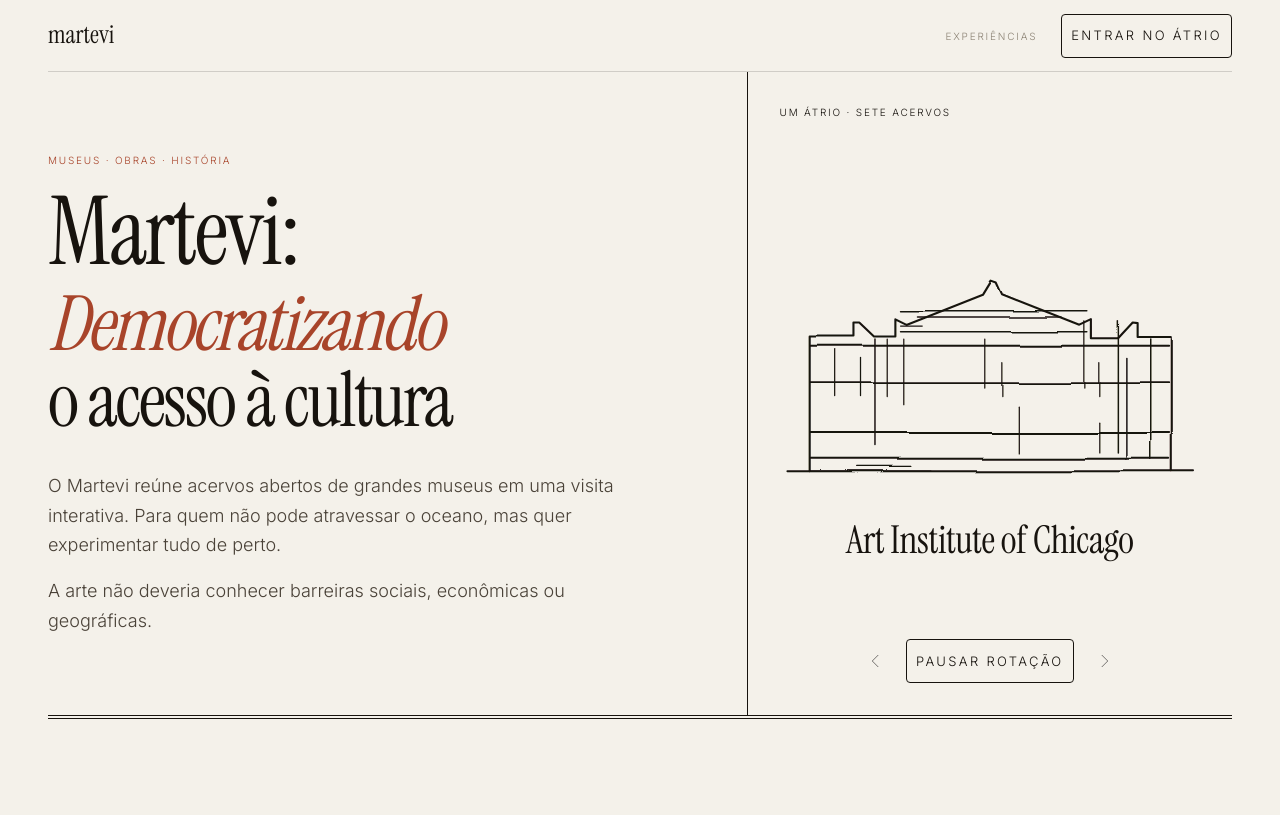
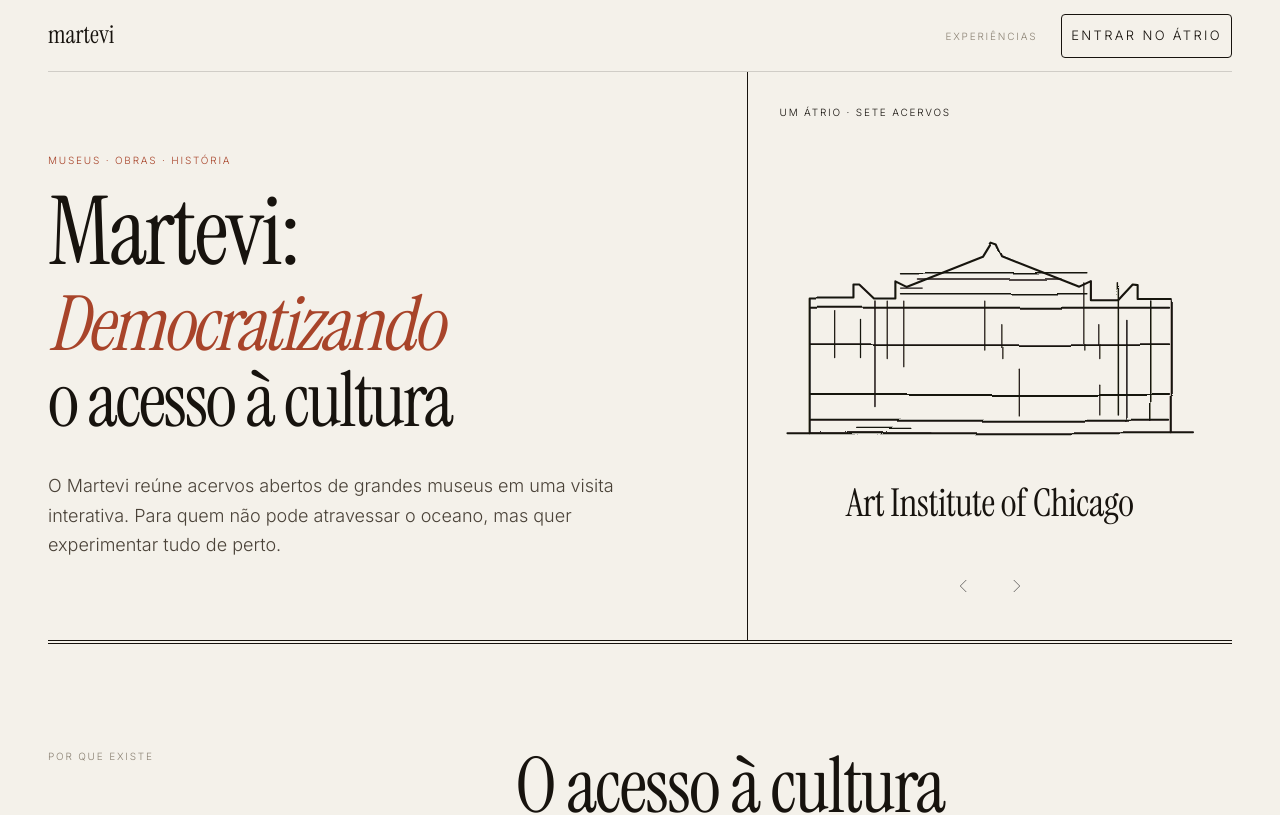
Before and after one commit to martevi-usp/frontend, a React (Vite) app: page / in a window 1280 px wide. Shown: the top 815 px of the page. Built offline with nearby package versions, Linux system fonts and the light colour scheme; no server answers.

Commit message:
fix: simplify the landing museum carousel

```diff
--- a/src/components/landing/LandingMuseumCarousel.tsx
+++ b/src/components/landing/LandingMuseumCarousel.tsx
@@ -1,19 +1,17 @@
-import { Box, Button, IconButton, Typography, useMediaQuery } from '@mui/material'
+import { Box, IconButton, Typography, useMediaQuery } from '@mui/material'
 import { useEffect, useState } from 'react'
 import { ArrowIcon } from '../icons'
 import { MUSEUMS } from '../museums/catalog'
 import { MuseumBuilding } from '../museums/MuseumBuilding'
 
-const ROTATION_INTERVAL_MS = 5000
+const ROTATION_INTERVAL_MS = 3000
 
 export function LandingMuseumCarousel() {
   const [index, setIndex] = useState(0)
-  const [paused, setPaused] = useState(false)
   const [hovered, setHovered] = useState(false)
   const [focused, setFocused] = useState(false)
   const prefersReducedMotion = useMediaQuery('(prefers-reduced-motion: reduce)')
-  const canRotate = !prefersReducedMotion && !paused
-  const isRotating = canRotate && !hovered && !focused
+  const isRotating = !prefersReducedMotion && !hovered && !focused
   const museum = MUSEUMS[index]
 
   useEffect(() => {
@@ -78,11 +76,6 @@ export function LandingMuseumCarousel() {
         <IconButton onClick={() => move(-1)} aria-label="Museu anterior" sx={{ width: 44, height: 44 }}>
           <ArrowIcon direction="left" width={18} />
         </IconButton>
-        {!prefersReducedMotion && (
-          <Button onClick={() => setPaused((current) => !current)} variant="outlined" size="small">
-            {paused ? 'Retomar rotação' : 'Pausar rotação'}
-          </Button>
-        )}
         <IconButton onClick={() => move(1)} aria-label="Próximo museu" sx={{ width: 44, height: 44 }}>
           <ArrowIcon direction="right" width={18} />
         </IconButton>
--- a/src/pages/HomePage.tsx
+++ b/src/pages/HomePage.tsx
@@ -95,15 +95,10 @@ export default function HomePage() {
               </Typography>
             </Box>
 
-            <Box sx={{ maxWidth: 610 }}>
-              <Typography variant="body1" sx={{ fontSize: { xs: 16, sm: 18 }, lineHeight: 1.65 }}>
-                O Martevi reúne acervos abertos de grandes museus em uma visita interativa. Para quem
-                não pode atravessar o oceano, mas quer experimentar tudo de perto.
-              </Typography>
-              <Typography variant="body1" sx={{ mt: 2, fontSize: { xs: 16, sm: 18 }, lineHeight: 1.65 }}>
-                A arte não deveria conhecer barreiras sociais, econômicas ou geográficas.
-              </Typography>
-            </Box>
+            <Typography variant="body1" sx={{ maxWidth: 610, fontSize: { xs: 16, sm: 18 }, lineHeight: 1.65 }}>
+              O Martevi reúne acervos abertos de grandes museus em uma visita interativa. Para quem
+              não pode atravessar o oceano, mas quer experimentar tudo de perto.
+            </Typography>
           </Box>
           <LandingMuseumCarousel />
         </Box>
```
Also changed, not shown: 2 other files (tests, documents, lock files or other folders).
